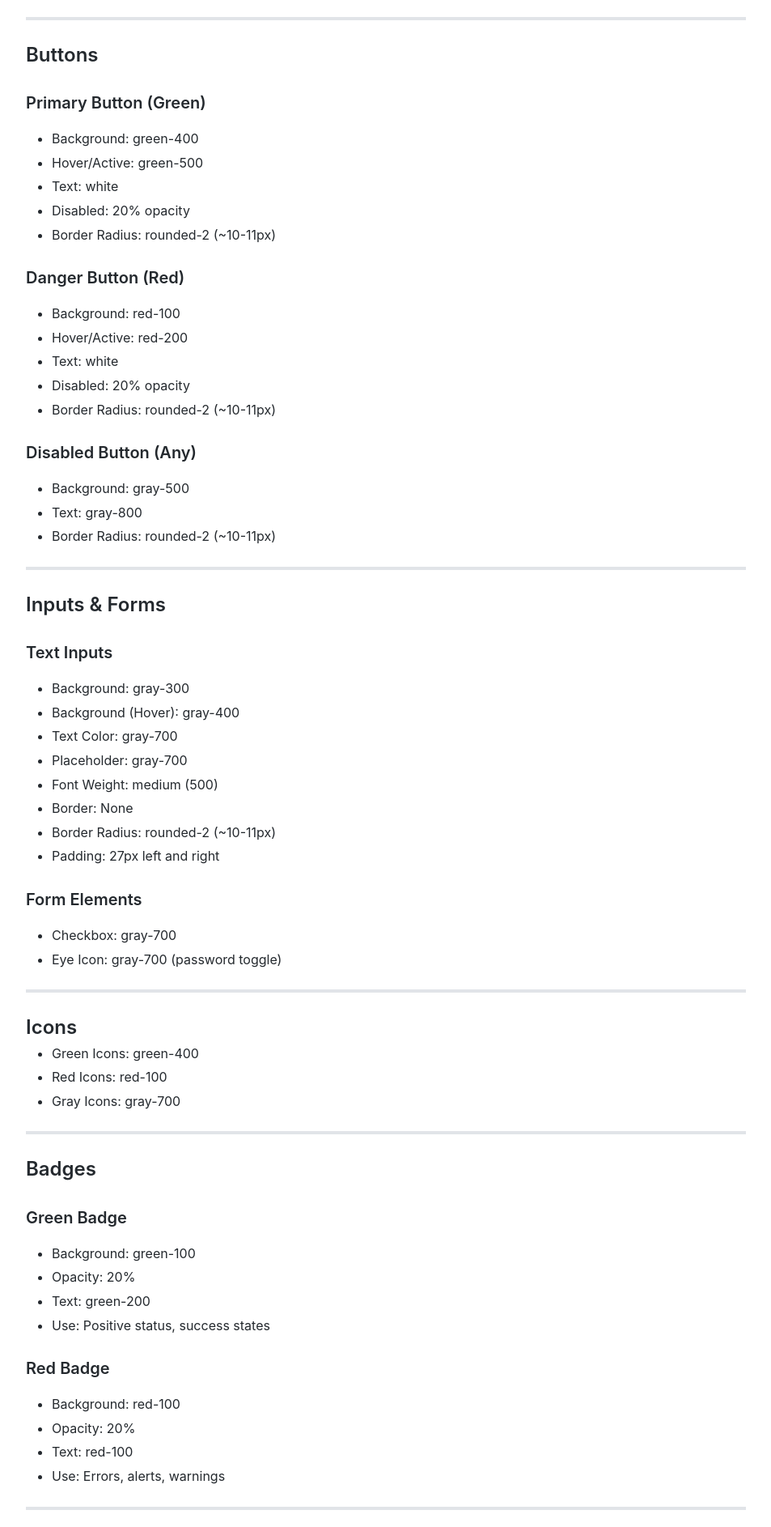
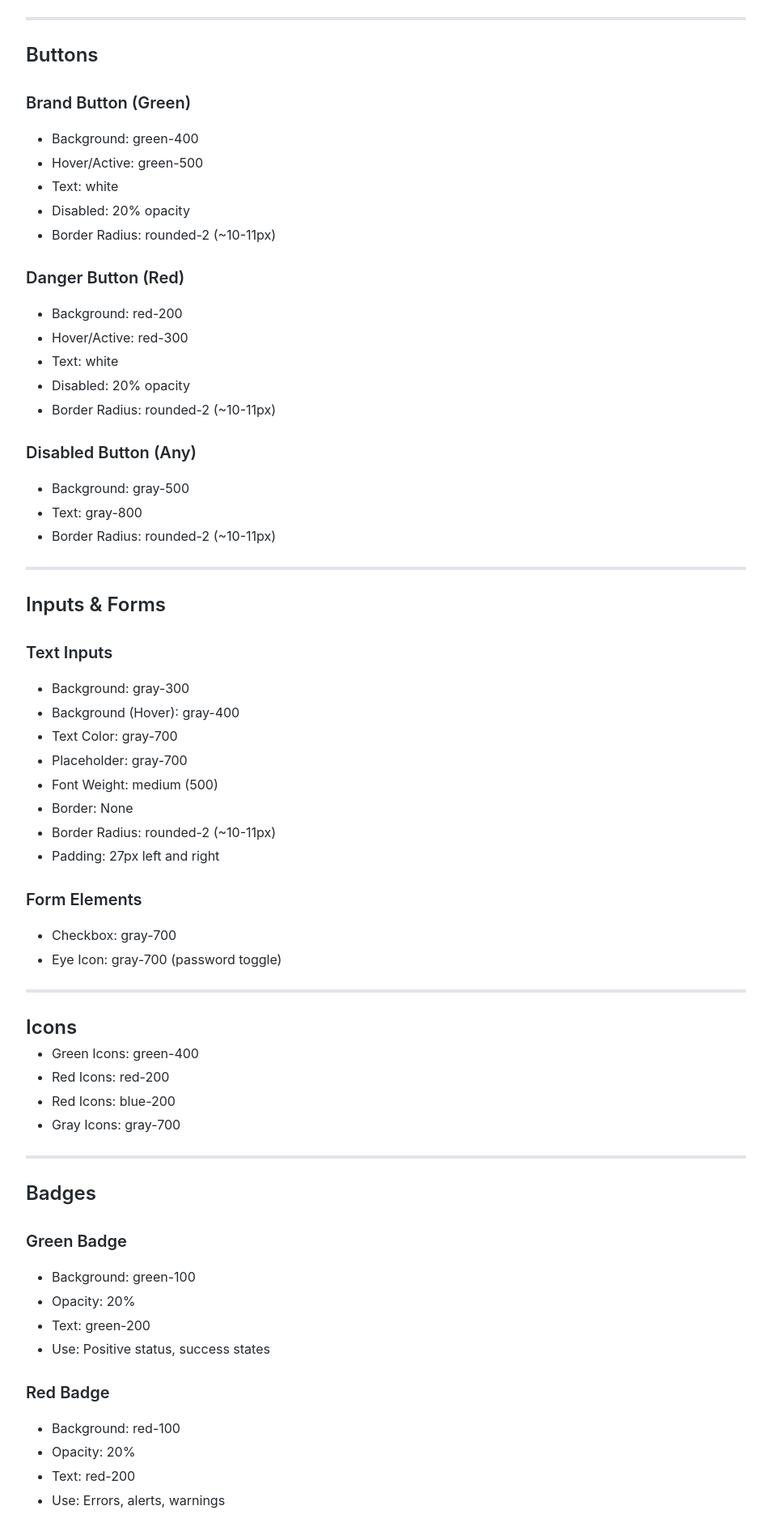
Before and after one commit to giorgichikov/system-design, a plain HTML site: page index.html in a window 1280 px wide. Shown: the part 129-2015 px from the top of the page at 81% size, without its empty margins (163-1116 px from the left). Drawn offline with Linux system fonts and the light colour scheme.

Commit message:
add primary colors

```diff
--- a/index.html
+++ b/index.html
@@ -113,7 +113,7 @@
 
         <h2>Buttons</h2>
 
-        <h3>Primary Button (Green)</h3>
+        <h3>Brand Button (Green)</h3>
         <ul>
             <li>Background: green-400</li>
             <li>Hover/Active: green-500</li>
@@ -124,8 +124,8 @@
 
         <h3>Danger Button (Red)</h3>
         <ul>
-            <li>Background: red-100</li>
-            <li>Hover/Active: red-200</li>
+            <li>Background: red-200</li>
+            <li>Hover/Active: red-300</li>
             <li>Text: white</li>
             <li>Disabled: 20% opacity</li>
             <li>Border Radius: rounded-2 (~10-11px)</li>
@@ -165,7 +165,8 @@
         <h2>Icons</h2>
         <ul>
             <li>Green Icons: green-400</li>
-            <li>Red Icons: red-100</li>
+            <li>Red Icons: red-200</li>
+            <li>Red Icons: blue-200</li>
             <li>Gray Icons: gray-700</li>
         </ul>
 
@@ -185,7 +186,7 @@
         <ul>
             <li>Background: red-100</li>
             <li>Opacity: 20%</li>
-            <li>Text: red-100</li>
+            <li>Text: red-200</li>
             <li>Use: Errors, alerts, warnings</li>
         </ul>
 
@@ -215,7 +216,7 @@
 
         <h2>Links</h2>
         <ul>
-            <li>Link Color: blue-100</li>
+            <li>Link Color: blue-200</li>
             <li>Use: All href/anchor elements</li>
         </ul>
     </div>
```
Also changed, not shown: 1 other file.
